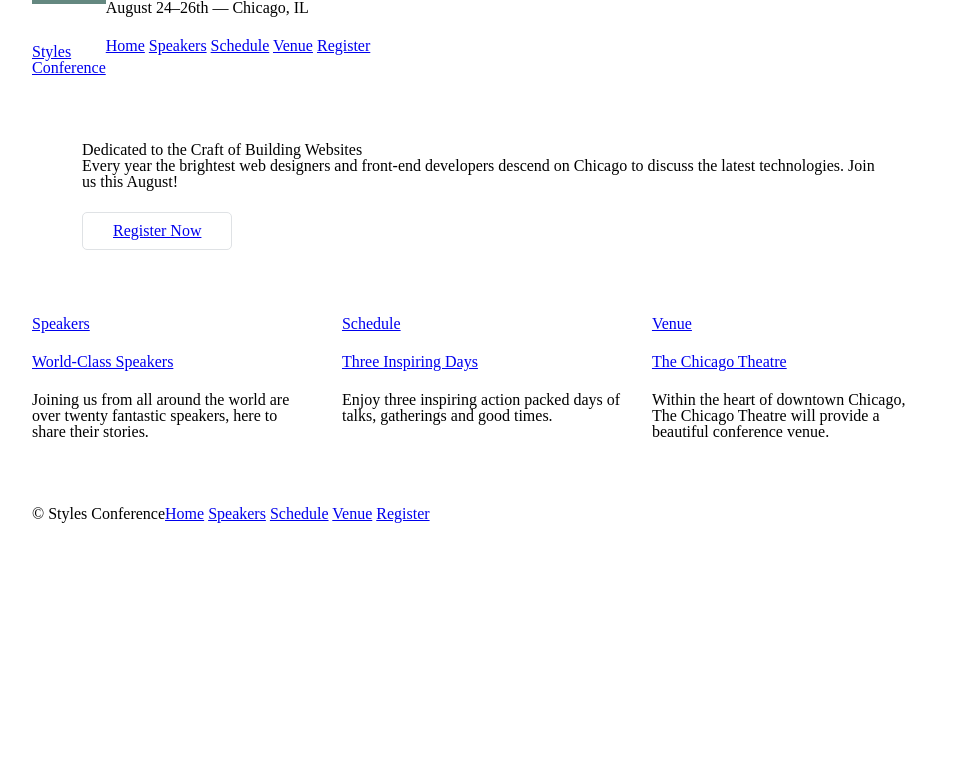
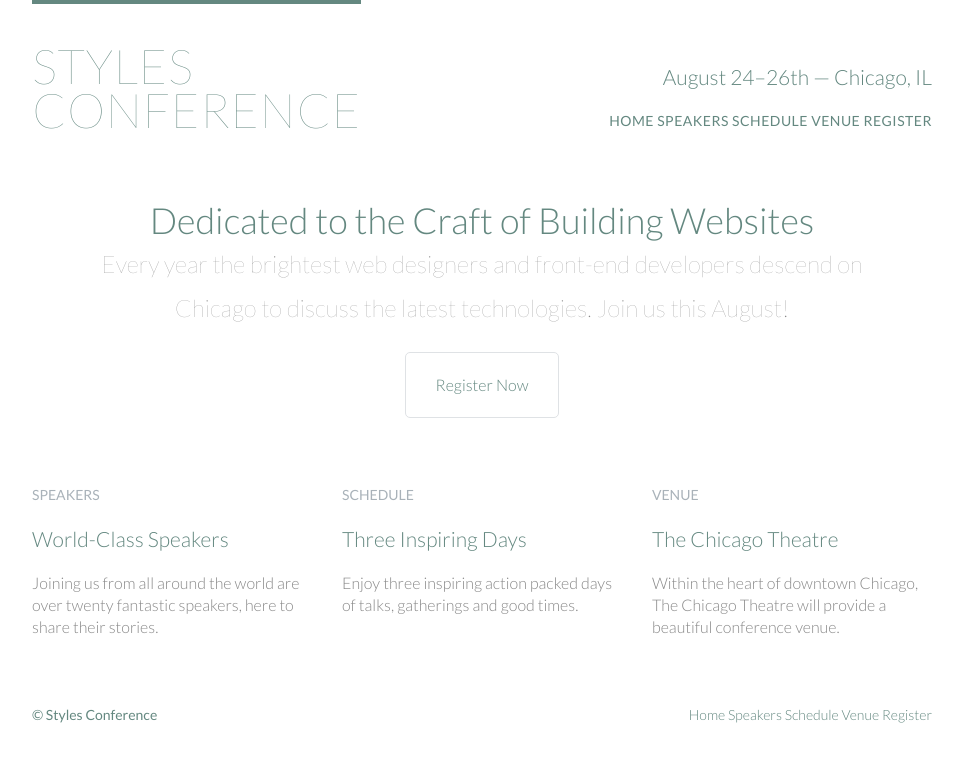
Before and after one commit to sonorangirl/web-development-guide, a plain HTML site: page LearnHTML&CSS/styles-conference/index.html in a window 1280 px wide. Shown: the whole page, without its empty margins (158-1121 px from the left). Drawn offline with Linux system fonts and the light colour scheme.

Commit message:
finished lesson 6 - typography

```diff
--- a/LearnHTML&CSS/styles-conference/css/main.css
+++ b/LearnHTML&CSS/styles-conference/css/main.css
@@ -1,3 +1,14 @@
+/*
+  ========================================
+  Custom styles
+  ========================================
+*/
+body {
+	color: #888;
+	font: 300 16px/22px "Lato", "Open Sans", "Helvetica Neue", Helvetica, Arial, sans-serif;
+}
+
+
 /*
   ========================================
   Grid
@@ -17,6 +28,7 @@
 	margin: 0 auto;
 	width: 960px;
 }
+
 .container {
 	padding-left: 30px;
 	padding-right: 30px;
@@ -56,9 +68,11 @@
 	content: "";
 	display: table;
 }
+
 .group:after {
 	clear: both;
 }
+
 .group {
 	clear: both;
 	*zoom: 1;
@@ -74,6 +88,63 @@
 h1, h3, h4, h5, p {
 	margin-bottom: 22px;
 }
+
+h1, h2, h3, h4 {
+	color: #648880;
+}
+
+h1 {
+	font-size: 36px;
+	line-height: 44px;
+}
+
+h2 {
+	font-size: 24px;
+	line-height: 44px;
+}
+
+h3 {
+	font-size: 21px;
+}
+
+h4 {
+	font-size: 18px;
+}
+
+h5 {
+	color: #a9b2b9;
+	font-size: 14px;
+	font-weight: 400;
+	text-transform: uppercase;
+}
+
+strong {
+	font-weight: 400;
+}
+
+cite, em {
+	font-style: italic;
+}
+
+/*
+  ========================================
+  Links
+  ========================================
+*/
+
+a {
+	color: #648880;
+	text-decoration: none;
+}
+
+a:hover {
+	color: #a9b2b9;
+}
+
+p a {
+	border-bottom: 1px solid #dfe2e5;
+}
+
 
 
 /*
@@ -100,10 +171,39 @@
 */
 
 .logo {
-  border-top: 4px solid #648880;
-  padding: 40px 0 22px 0;
-  float: left;
+	border-top: 4px solid #648880;
+	float: left;
+	font-size: 48px;
+	font-weight: 100;
+	letter-spacing: .5px;
+	line-height: 44px;
+	padding: 40px 0 22px 0;
+	text-transform: uppercase;
 }
+
+.tagline {
+	margin: 66px 0 22px 0;
+	text-align: right;
+}
+
+.primary-nav {
+	font-size: 14px;
+	font-weight: 400;
+	letter-spacing: .5px;
+	text-transform: uppercase;
+}
+
+
+/*
+  ========================================
+  Navigation
+  ========================================
+*/
+
+.nav {
+	text-align: right;
+}
+
 
 /*
   ========================================
@@ -112,7 +212,22 @@
 */
 
 .hero {
+	line-height: 44px;
 	padding: 22px 80px 66px 80px;
+	text-align: center;
+}
+
+.hero h2 {
+	font-size: 36px;
+}
+
+.hero p {
+	font-size: 24px;
+	font-weight: 100;
+}
+
+.teaser a:hover h3 {
+	color: #a9b2b9;
 }
 
 
@@ -123,10 +238,13 @@
 */
 
 .primary-footer {
-  padding-bottom: 44px;
-  padding-top: 44px;
+	color: #648880;
+	font-size: 14px;
+	padding-bottom: 44px;
+	padding-top: 44px;
 }
 
 .primary-footer small {
-  float: left;
+	float: left;
+	font-weight: 400;
 }
--- a/LearnHTML&CSS/styles-conference/index.html
+++ b/LearnHTML&CSS/styles-conference/index.html
@@ -5,12 +5,13 @@
 		<title>Styles Conference</title>
 		<link rel="stylesheet" href="css/reset.css">
 		<link rel="stylesheet" href="css/main.css">
+		<link rel="stylesheet" href="http://fonts.googleapis.com/css?family=Lato:100,300,400">
 	</head>
 	<body>
 		<header class="container group">
 			<h1 class="logo"><a href="index.html">Styles <br> Conference</a></h1>
-			<h3>August 24&ndash;26th &mdash; Chicago, IL</h3>
-			<nav>
+			<h3 class="tagline">August 24&ndash;26th &mdash; Chicago, IL</h3>
+			<nav class="nav primary-nav">
 				<a href="index.html">Home</a>
 				<a href="speakers.html">Speakers</a>
 				<a href="schedule.html">Schedule</a>
@@ -25,7 +26,7 @@
 		</section>
 		<section class="grid">
 			<!-- Speakers -->
-			<section class="col-1-3">
+			<section class="teaser col-1-3">
 				<a href="speakers.html">
 					<h5>Speakers</h5>
 					<h3>World-Class Speakers</h3>
@@ -35,7 +36,7 @@
 
 		  Schedule
 
-		  --><section class="col-1-3">
+		  --><section class="teaser col-1-3">
 				<a href="schedule.html">
 					<h5>Schedule</h5>
 					<h3>Three Inspiring Days</h3>
@@ -45,7 +46,7 @@
 
 		  Venue
 
-		  --><section class="col-1-3">
+		  --><section class="teaser col-1-3">
 						<a href="venue.html">
 					<h5>Venue</h5>
 					<h3>The Chicago Theatre</h3>
@@ -55,7 +56,7 @@
 		</section>
 		<footer class="primary-footer container group">
 			<small>&copy; Styles Conference</small>
-			<nav>
+			<nav class="nav">
 				<a href="index.html">Home</a>
 				<a href="speakers.html">Speakers</a>
 				<a href="schedule.html">Schedule</a>
```
Also changed, not shown: You-Dont-Know-JS/Scope&Closures/Chapter-1.js (deleted, +0 -41 lines), 1 other file.
